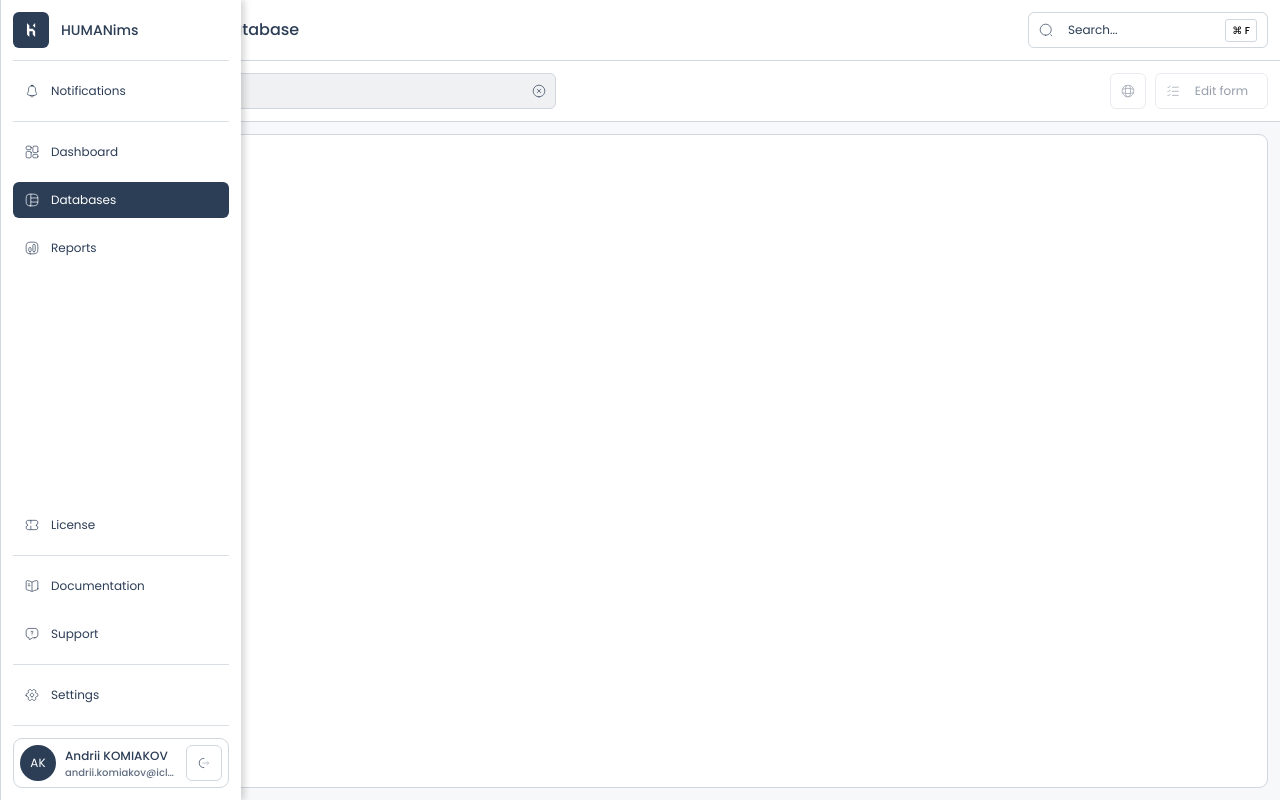
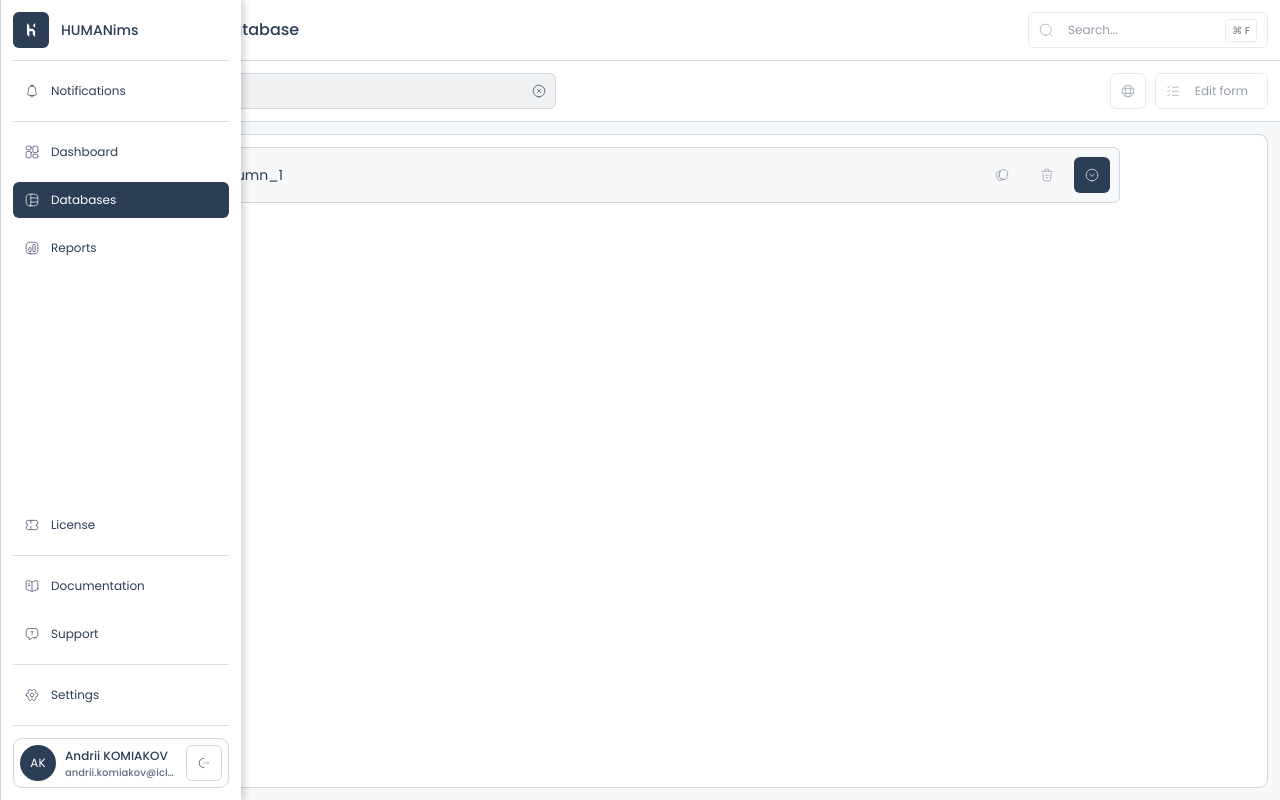
Before and after one commit to komiakov/HUMAINims_Vue, a Nuxt app: page /databases/new in a window 1280 px wide. Built offline with nearby package versions, Linux system fonts and the light colour scheme.

Commit message:
Added hmn columns

```diff
--- a/app/components/hmnColumn.vue
+++ b/app/components/hmnColumn.vue
@@ -110,10 +110,13 @@ const trueFalse = ref([
 .hmn-column {
     display: grid;
     gap: 24px;
+    max-width: 960px;
+    width: 100%;
     padding: 9px;
-    border-radius: 9px;
+    margin: 0 auto;
+    border-radius: 6px;
     border: 1px solid var(--brdr-color);
-    background-color: var(--bg-item-main);
+    background-color: var(--bg-main);
 
     .hmn-column__header {
         .hmn-column__header__name {
@@ -153,7 +156,7 @@ const trueFalse = ref([
                 .input-block__label {
                     position: relative;
                     margin-left: 3px;
-                    font-size: 12px;
+                    font-size: 11px;
                     font-weight: 400;
                     color: var(--ft-main);
                     cursor: default;
--- a/app/components/hmnHeader.vue
+++ b/app/components/hmnHeader.vue
@@ -13,7 +13,7 @@ const { toggleSidebar } = useSidebar()
         </section>
         <section>
             <slot name="header-right-btns"></slot>
-            <HmnButton id="global-search-btn" icon-left="search" label="Search..." class="mbl-hide">
+            <HmnButton id="global-search-btn" icon-left="search" label="Search..." class="mbl-hide" :disabled="true">
                 <template #kbd-slot>
                     <span class="kbd">⌘ F</span>
                 </template>
--- a/app/components/hmnSelect.vue
+++ b/app/components/hmnSelect.vue
@@ -40,7 +40,8 @@ onBeforeUnmount(() => {
 
         <transition name="dropdown-fade">
             <div class="hmn-select__body shadow" v-show="isOpen">
-                <div class="hmn-select__body_option" v-for="option in list" @click="selectOption(option); isOpen = !isOpen">
+                <div class="hmn-select__body_option" v-for="option in list"
+                    @click="selectOption(option); isOpen = !isOpen">
                     <span>{{ option.label }}</span>
                     <span v-if="option.code === modelValue" class="hmn-select__icon icon"
                         v-html="icons['selected']"></span>
@@ -81,8 +82,8 @@ onBeforeUnmount(() => {
         display: inline-flex;
         align-items: center;
         justify-content: center;
-        width: 18px;
-        height: 18px;
+        width: 14px;
+        height: 14px;
 
         path {
             stroke: var(--accent);
@@ -98,7 +99,8 @@ onBeforeUnmount(() => {
         display: grid;
         position: absolute;
         gap: 9px;
-        top: 48px; left: 0;
+        top: 48px;
+        left: 0;
         min-width: 240px;
         padding: 6px;
         border: 1px solid var(--brdr-color);
--- a/app/pages/databases/new.vue
+++ b/app/pages/databases/new.vue
@@ -1,5 +1,7 @@
 <script setup lang="ts">
-const { database } = useColumns()
+const { database, addColumn } = useColumns()
+
+addColumn()
 </script>
 
 <template>
@@ -18,11 +20,17 @@ const { database } = useColumns()
     </HmnHeader>
 
     <div id="ims-content-body">
-
+        <div class="scroll">
+            <HmnColumn v-for="column in database.columns" :key="column.id" :columnId="column.id" />
+        </div>
     </div>
 </template>
 
 <style lang="scss">
+#ims-content-body {
+    padding: 12px;
+}
+
 @media (max-width: 959px) {
     #functional-panel__left {
         flex: 1;
--- a/app/pages/index.vue
+++ b/app/pages/index.vue
@@ -2,7 +2,7 @@
     <HmnHeader>
         <template #header-page-name>Dashboard</template>
         <template #header-right-btns>
-            <HmnButton icon-left="editDashboard" label="Edit" />
+            <HmnButton icon-left="editDashboard" label="Edit" :disabled="true" />
         </template>
     </HmnHeader>
 
```
